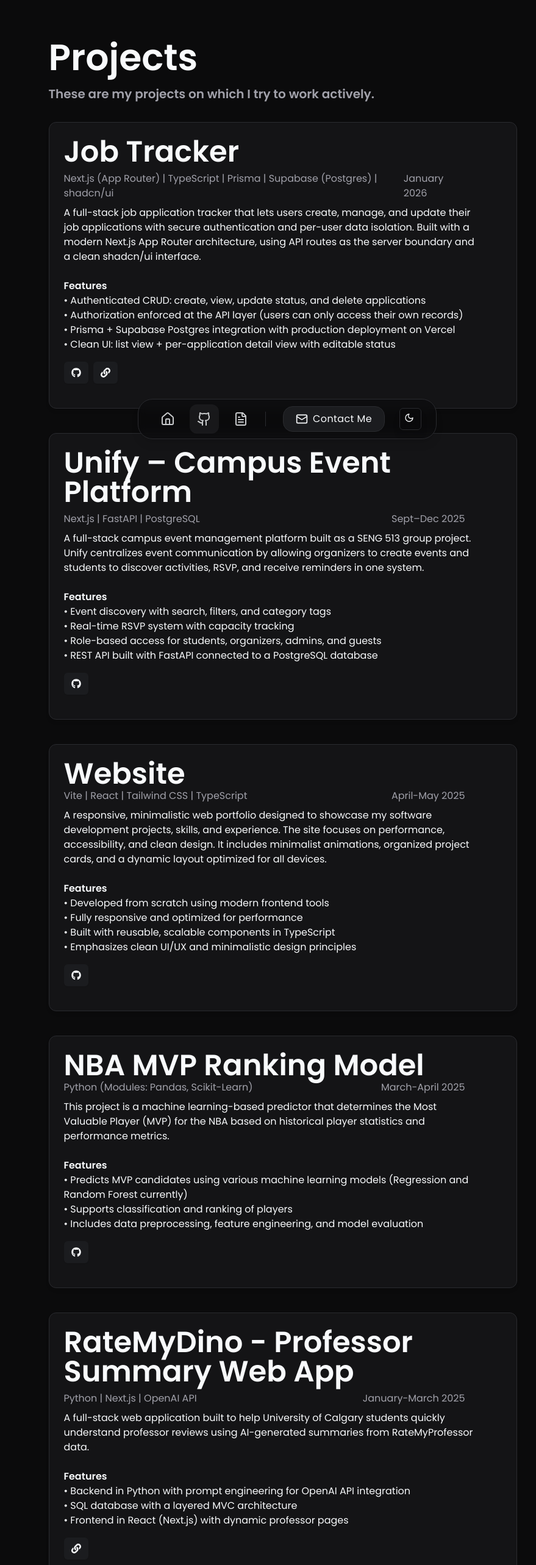
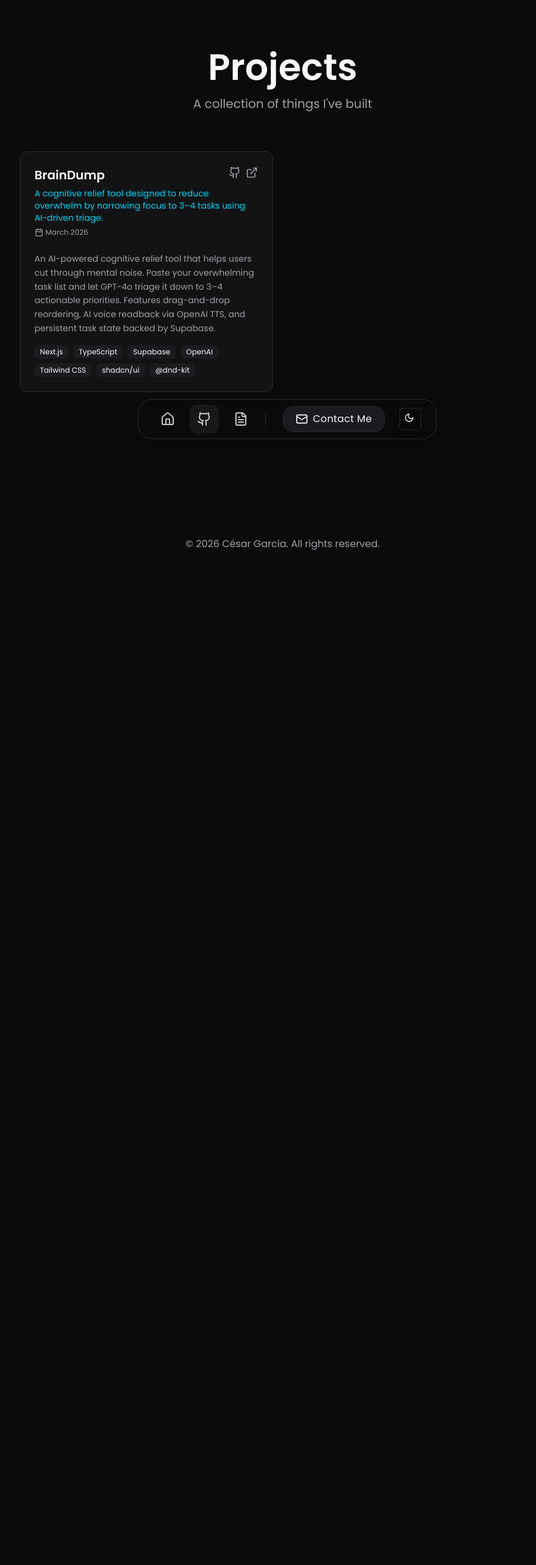
Before and after one commit to cesargarciari/Portfolio-Website, a React (Vite) app: page /projects in a window 1280 px wide. Shown: the top 2566 px of the page at 61% size, without its empty margins (169-1048 px from the left). After the commit the page ends 952 px from the top, so only its background shows below. Built offline with nearby package versions, Linux system fonts and the light colour scheme.

Commit message:
feat: feat: add BrainDump project to portfolio

```diff
--- a/src/pages/Projects.tsx
+++ b/src/pages/Projects.tsx
@@ -1,280 +1,117 @@
-import Card from "@/components/Card"
-import { Button } from "@/components/ui/button"
-import { FaGithub, FaLink } from "react-icons/fa"
+import { motion } from "motion/react"
+import { Badge } from "@/components/ui/badge"
+import { Card, CardContent, CardHeader, CardTitle, CardDescription } from "@/components/ui/card"
+import { Github, ExternalLink, Calendar } from "lucide-react"
 
-const Projects = () => {
+interface Project {
+  id: string
+  name: string
+  tagline: string
+  description: string
+  stack: string[]
+  date: string
+  github?: string
+  live?: string
+}
+
+const projects: Project[] = [
+  {
+    id: "braindump",
+    name: "BrainDump",
+    tagline: "A cognitive relief tool designed to reduce overwhelm by narrowing focus to 3–4 tasks using AI-driven triage.",
+    description:
+      "An AI-powered cognitive relief tool that helps users cut through mental noise. Paste your overwhelming task list and let GPT-4o triage it down to 3–4 actionable priorities. Features drag-and-drop reordering, AI voice readback via OpenAI TTS, and persistent task state backed by Supabase.",
+    stack: ["Next.js", "TypeScript", "Supabase", "OpenAI", "Tailwind CSS", "shadcn/ui", "@dnd-kit"],
+    date: "March 2026",
+    github: "https://github.com/ZeengFong/CursorHackathon/",
+    live: "https://braindump.lucasuanez.codes",
+  },
+]
+
+export default function Projects() {
   return (
-    <div className="px-4 sm:px-6 md:px-16 lg:px-32 max-w-5xl mx-auto mt-12 sm:mt-16 w-full flex flex-col gap-4 safe-bottom">
-      <h1>Projects</h1>
-      <h4 className="text-muted-foreground">These are my projects on which I try to work actively.</h4>
+    <main className="min-h-screen bg-background py-20 safe-bottom">
+      <div className="container mx-auto px-4 max-w-4xl">
+        <motion.div
+          initial={{ opacity: 0, y: 20 }}
+          animate={{ opacity: 1, y: 0 }}
+          transition={{ duration: 0.5 }}
+          className="text-center mb-16"
+        >
+          <h1 className="mb-4">Projects</h1>
+          <p className="text-xl text-muted-foreground max-w-2xl mx-auto">
+            A collection of things I've built
+          </p>
+        </motion.div>
 
-      <div className="flex flex-col gap-10 mt-4">
-
-        <Card
-          title={
-            <div>
-              <h2 className="mb-2">Job Tracker</h2>
-              <div className="flex flex-row justify-between">
-                <p className="text-muted-foreground text-sm sm:text-base font-light">
-                  Next.js (App Router) | TypeScript | Prisma | Supabase (Postgres) | shadcn/ui
-                </p>
-                <p className="text-muted-foreground text-sm sm:text-base font-light mr-15">
-                  January 2026
-                </p>
+        <div className="grid gap-8 sm:grid-cols-1 md:grid-cols-2">
+          {projects.map((project, index) => (
+            <motion.div
+              key={project.id}
+              initial={{ opacity: 0, y: 24 }}
+              animate={{ opacity: 1, y: 0 }}
+              transition={{ duration: 0.5, delay: index * 0.1 }}
+            >
+              <Card className="h-full flex flex-col hover:shadow-xl hover:shadow-blue-500/10 transition-all duration-300 border border-border bg-card/90 backdrop-blur-sm">
+                <CardHeader>
+                  <div className="flex items-start justify-between gap-2">
+                    <CardTitle className="text-xl font-bold text-card-foreground">
+                      {project.name}
+                    </CardTitle>
+                    <div className="flex items-center gap-2 shrink-0">
+                      {project.github && (
+                        <a
+                          href={project.github}
+                          target="_blank"
+                          rel="noopener noreferrer"
+                          aria-label={`${project.name} GitHub repository`}
+                          className="text-muted-foreground hover:text-foreground transition-colors"
+                        >
+                          <Github className="h-5 w-5" />
+                        </a>
+                      )}
+                      {project.live && (
+                        <a
+                          href={project.live}
+                          target="_blank"
+                          rel="noopener noreferrer"
+                          aria-label={`${project.name} live demo`}
+                          className="text-muted-foreground hover:text-foreground transition-colors"
+                        >
+                          <ExternalLink className="h-5 w-5" />
+                        </a>
+                      )}
                     </div>
                   </div>
-          }
-          description={
-            <>
-              <p className="text-foreground mr-10">
-                A full-stack job application tracker that lets users create, manage, and update their job applications
-                with secure authentication and per-user data isolation. Built with a modern Next.js App Router
-                architecture, using API routes as the server boundary and a clean shadcn/ui interface.
-                <br />
-                <br />
-                <span className="font-bold">Features</span>
-                <br />
-                • Authenticated CRUD: create, view, update status, and delete applications
-                <br />
-                • Authorization enforced at the API layer (users can only access their own records)
-                <br />
-                • Prisma + Supabase Postgres integration with production deployment on Vercel
-                <br />
-                • Clean UI: list view + per-application detail view with editable status
+                  <CardDescription className="text-sm font-medium text-cyan-400">
+                    {project.tagline}
+                  </CardDescription>
+                  <div className="flex items-center gap-1 text-xs text-muted-foreground">
+                    <Calendar className="h-3.5 w-3.5" />
+                    {project.date}
+                  </div>
+                </CardHeader>
+                <CardContent className="flex flex-col gap-4 flex-1">
+                  <p className="text-muted-foreground text-sm leading-relaxed">
+                    {project.description}
                   </p>
-
-              <div className="mt-4 flex gap-2">
-                <a
-                  href="https://github.com/cesargarciari/job-tracker"
-                  target="_blank"
-                  rel="noopener noreferrer"
+                  <div className="flex flex-wrap gap-2 mt-auto">
+                    {project.stack.map((tech) => (
+                      <Badge
+                        key={tech}
+                        variant="secondary"
+                        className="text-xs bg-secondary text-secondary-foreground hover:bg-accent"
                       >
-                  <Button variant="secondary" className="home-button">
-                    <FaGithub className="text-secondary-foreground" />
-                  </Button>
-                </a>
-
-                <a href="https://job-tracker-rose.vercel.app/" target="_blank" rel="noopener noreferrer">
-                  <Button variant="secondary" className="home-button">
-                    <FaLink className="text-secondary-foreground" />
-                  </Button>
-                </a>
+                        {tech}
+                      </Badge>
+                    ))}
                   </div>
-            </>
-          }
-        />
-
-        <Card
-          title={
-            <div>
-              <h2 className="mb-2">Unify – Campus Event Platform</h2>
-              <div className="flex flex-row justify-between">
-                <p className="text-muted-foreground text-sm sm:text-base font-light">
-                  Next.js | FastAPI | PostgreSQL
-                </p>
-                <p className="text-muted-foreground text-sm sm:text-base font-light mr-15">
-                  Sept–Dec 2025
-                </p>
+                </CardContent>
+              </Card>
+            </motion.div>
+          ))}
         </div>
       </div>
-          }
-          description={
-            <>
-              <p className="text-foreground mr-10">
-                A full-stack campus event management platform built as a SENG 513 group project. Unify
-                centralizes event communication by allowing organizers to create events and students
-                to discover activities, RSVP, and receive reminders in one system.
-                <br /><br />
-                <span className="font-bold">Features</span>
-                <br />
-                • Event discovery with search, filters, and category tags
-                <br />
-                • Real-time RSVP system with capacity tracking
-                <br />
-                • Role-based access for students, organizers, admins, and guests
-                <br />
-                • REST API built with FastAPI connected to a PostgreSQL database
-              </p>
-
-              <div className="mt-4 flex gap-2">
-                <a href="https://github.com/cesargarciari/Unify" target="_blank" rel="noopener noreferrer">
-                  <Button variant="secondary" className="home-button">
-                    <FaGithub className="text-secondary-foreground" />
-                  </Button>
-                </a>
-              </div>
-            </>
-          }
-        />
-
-        <Card
-          title={
-            <div>
-              <h2>Website</h2>
-              <div className="flex flex-row justify-between">
-                <p className="text-muted-foreground text-sm sm:text-base font-light">
-                  Vite | React | Tailwind CSS | TypeScript
-                </p>
-                <p className="text-muted-foreground text-sm sm:text-base font-light mr-15">
-                  April-May 2025
-                </p>
-              </div>
-            </div>
-          }
-          description={
-            <>
-              <p className="text-foreground mr-10">
-                A responsive, minimalistic web portfolio designed to showcase my software development projects,
-                skills, and experience. The site focuses on performance, accessibility, and clean design. It includes
-                minimalist animations, organized project cards, and a dynamic layout optimized for all devices.
-                <br />
-                <br />
-                <span className="font-bold">Features</span>
-                <br />
-                • Developed from scratch using modern frontend tools
-                <br />
-                • Fully responsive and optimized for performance
-                <br />
-                • Built with reusable, scalable components in TypeScript
-                <br />
-                • Emphasizes clean UI/UX and minimalistic design principles
-              </p>
-              <div className="mt-4">
-                <a href="https://github.com/cesargarciari/PortfolioWebsite" target="_blank" rel="noopener noreferrer">
-                  <Button variant="secondary" className="home-button">
-                    <FaGithub className="text-secondary-foreground" />
-                  </Button>
-                </a>
-              </div>
-            </>
-          }
-        />
-
-        <Card
-          title={
-            <div>
-              <h2>NBA MVP Ranking Model</h2>
-              <div className="flex flex-row justify-between">
-                <p className="text-muted-foreground text-sm sm:text-base font-light">
-                  Python (Modules: Pandas, Scikit-Learn)
-                </p>
-                <p className="text-muted-foreground text-sm sm:text-base font-light mr-15">
-                  March-April 2025
-                </p>
-              </div>
-            </div>
-          }
-          description={
-            <>
-              <p className="text-foreground mr-10">
-                This project is a machine learning-based predictor that determines the Most Valuable Player (MVP)
-                for the NBA based on historical player statistics and performance metrics.
-                <br />
-                <br />
-                <span className="font-bold">Features</span>
-                <br />
-                • Predicts MVP candidates using various machine learning models (Regression and Random Forest currently)
-                <br />
-                • Supports classification and ranking of players
-                <br />
-                • Includes data preprocessing, feature engineering, and model evaluation
-              </p>
-              <div className="mt-4">
-                <a href="https://github.com/cesargarciari/NBA-MVP-Predictor" target="_blank" rel="noopener noreferrer">
-                  <Button variant="secondary" className="home-button">
-                    <FaGithub className="text-secondary-foreground" />
-                  </Button>
-                </a>
-              </div>
-            </>
-          }
-        />
-
-        <Card
-          title={
-            <div>
-              <h2 className="mb-2">RateMyDino - Professor Summary Web App</h2>
-              <div className="flex flex-row justify-between">
-                <p className="text-muted-foreground text-sm sm:text-base font-light">
-                  Python | Next.js | OpenAI API
-                </p>
-                <p className="text-muted-foreground text-sm sm:text-base font-light mr-15">
-                  January-March 2025
-                </p>
-              </div>
-            </div>
-          }
-          description={
-            <>
-              <p className="text-foreground mr-10">
-                A full-stack web application built to help University of Calgary students quickly understand professor reviews
-                using AI-generated summaries from RateMyProfessor data.
-                <br />
-                <br />
-                <span className="font-bold">Features</span>
-                <br />
-                • Backend in Python with prompt engineering for OpenAI API integration
-                <br />
-                • SQL database with a layered MVC architecture
-                <br />
-                • Frontend in React (Next.js) with dynamic professor pages
-              </p>
-              <div className="mt-4">
-                <a href="https://ratemydino.vercel.app/" target="_blank" rel="noopener noreferrer">
-                  <Button variant="secondary" className="home-button">
-                    <FaLink className="text-secondary-foreground" />
-                  </Button>
-                </a>
-              </div>
-            </>
-          }
-        />
-
-        <Card
-          title={
-            <div>
-              <h2 className="mb-2">Movie Theatre Reservation Application</h2>
-              <div className="flex flex-row justify-between">
-                <p className="text-muted-foreground text-sm sm:text-base font-light">
-                  Java (Libraries: mysql-connector) | MySQL
-                </p>
-                <p className="text-muted-foreground text-sm sm:text-base font-light mr-15">
-                  October-November 2024
-                </p>
-              </div>
-            </div>
-          }
-          description={
-            <>
-              <p className="text-foreground mr-10">
-                A Java-based desktop application with a graphical user interface for managing a personal movie database.
-                Designed to reinforce Object-Oriented Programming (OOP) principles.
-                <br />
-                <br />
-                <span className="font-bold">Features</span>
-                <br />
-                • GUI developed in Java
-                <br />
-                • Add, update, search, and delete reservations
-                <br />
-                • Follows OOP principles: encapsulation, inheritance, polymorphism
-                <br />
-                • Connects to a SQL database for persistent storage
-              </p>
-              <div className="mt-4">
-                <a href="https://github.com/cesargarciari/Movie-Management-System" target="_blank" rel="noopener noreferrer">
-                  <Button variant="secondary" className="home-button">
-                    <FaGithub className="text-secondary-foreground" />
-                  </Button>
-                </a>
-              </div>
-            </>
-          }
-        />
-
-      </div>
-    </div>
+    </main>
   )
 }
-
-export default Projects
```
Also changed, not shown: 1 other file (tests, documents, lock files or other folders). Lines whose indentation alone changed are shown as unchanged.
